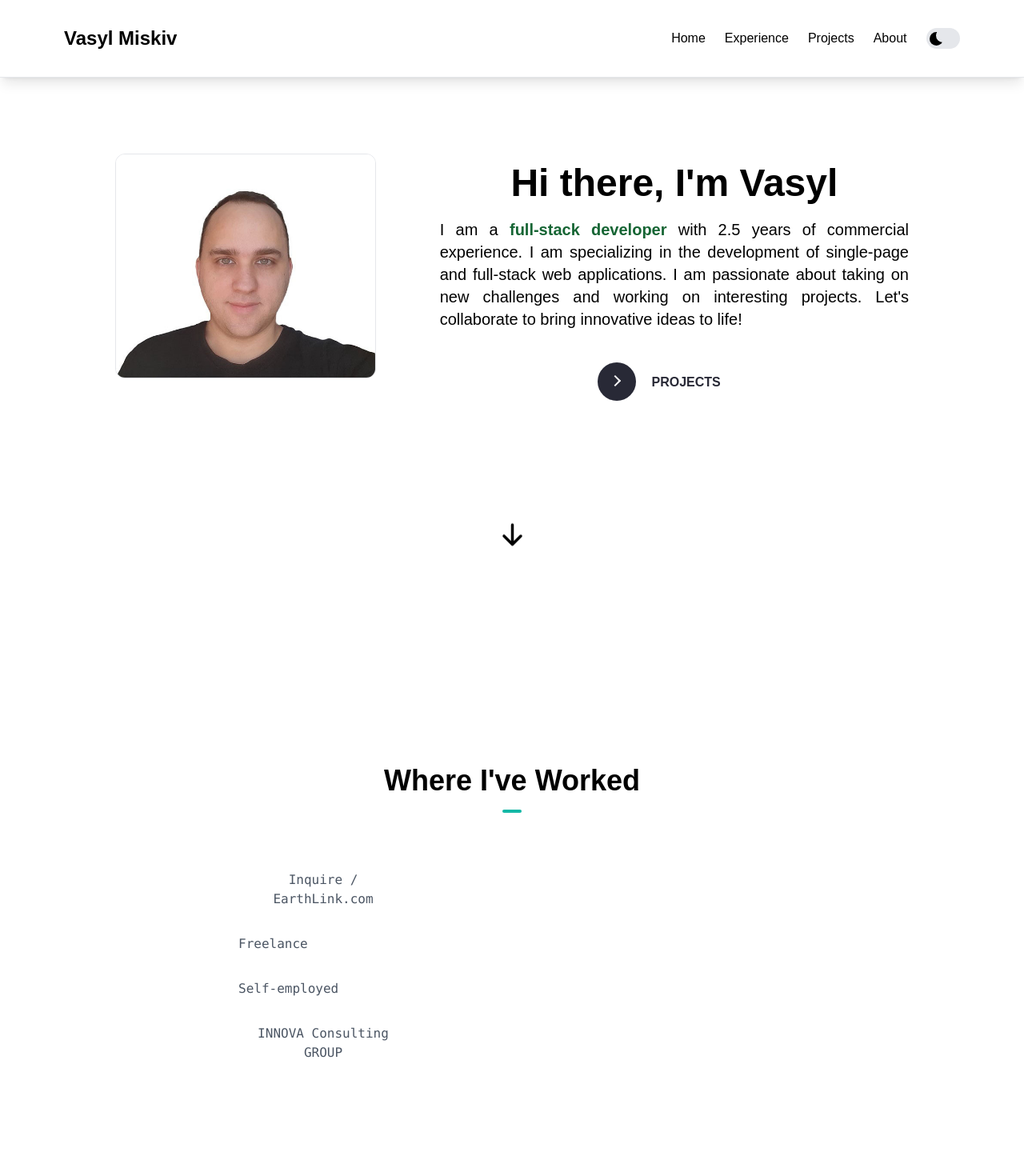
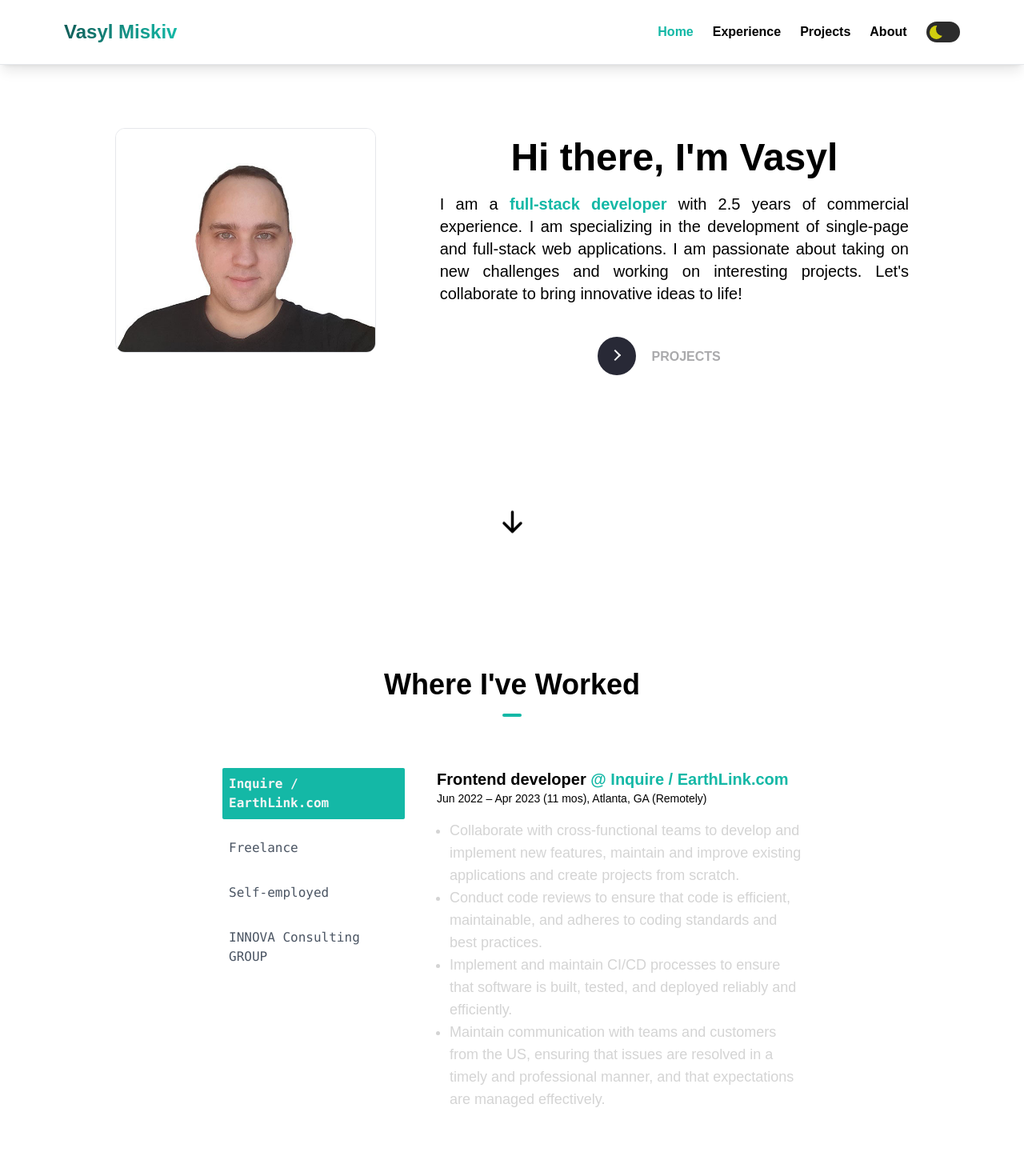
Before and after one commit to vasylmiskiv/own-portfolio, a Next.js app: page / in a window 1280 px wide. Shown: the top 1470 px of the page at 80% size. Built offline with nearby package versions, Linux system fonts and the light colour scheme.

Commit message:
added link to nav logo, fixed ui, added experience

```diff
--- a/app/components/AboutSection.tsx
+++ b/app/components/AboutSection.tsx
@@ -3,7 +3,7 @@ import { SKILLS } from "../constants/constants";
 const AboutSection = () => {
   return (
     <section id="about">
-      <div className="md:py-16">
+      <div className="py-20 md:py-40">
         <h1 className="text-center font-bold text-4xl">About Me</h1>
         <div className="w-6 md:mb-14 h-1 mx-auto my-4 bg-teal-500 border-0 rounded"></div>
         <div className="flex items-stretch justify-center md:space-x-8 max-sm:flex-col">
@@ -34,7 +34,7 @@ const AboutSection = () => {
               {SKILLS.map((skill, i) => (
                 <p
                   key={i}
-                  className="bg-gray-200 px-4 rounded-lg py-2 mr-2 m-2 text-gray-500 cursor-pointer hover:bg-gray-300 max-sm:px-3"
+                  className="bg-gray-200 px-4 rounded-lg py-2 mr-2 m-2 text-gray-500 cursor-pointer hover:bg-gray-300 max-sm:px-3 max-sm:text-sm"
                 >
                   {skill.name}
                 </p>
--- a/app/components/ExperienceSection.tsx
+++ b/app/components/ExperienceSection.tsx
@@ -3,7 +3,7 @@ import Tabs from "./Tabs";
 const Experience = () => {
   return (
     <div className="container mx-auto" id="experience">
-      <section className="mx-4 py-16 md:py-48 xl:py-52">
+      <section className="mx-4 py-16 md:pt-40 md:pb-2">
         <div className="container flex flex-col items-center justify-center mx-auto">
           <h1 className="text-center font-bold text-4xl">
             {" "}
--- a/app/components/HeroSection.tsx
+++ b/app/components/HeroSection.tsx
@@ -12,7 +12,7 @@ const HeroSection = () => {
 
   return (
     <section id="home">
-      <div className="flex flex-col text-center pt-32 pb-36 md:pt-48 items-center justify-center md:flex-row md:space-x-20">
+      <div className="flex flex-col text-center pt-32 pb-20 md:pb-40 md:pt-40 items-center justify-center md:flex-row md:space-x-20">
         <div className="max-sm:px-5 md:w-1/3">
           <Image
             src="/profile-photo.jpg"
@@ -30,7 +30,7 @@ const HeroSection = () => {
           </h1>
           <p className="mb-10 text-lg text-justify md:text-xl">
             I am a{" "}
-            <span className="text-green-800 font-bold">
+            <span className="text-teal-500 font-bold">
               full-stack developer{" "}
             </span>
             with {calcExp()} years of commercial experience. I am specializing
@@ -57,9 +57,9 @@ const HeroSection = () => {
           </Link>
         </div>
       </div>
-      <div className="mb-14 flex flex-row justify-center">
+      <div className="flex flex-row justify-center">
         <Link
-          to="about"
+          to="experience"
           activeClass="active"
           spy={true}
           smooth={true}
--- a/app/components/Navbar.tsx
+++ b/app/components/Navbar.tsx
@@ -13,15 +13,24 @@ const Navbar = () => {
   const toggleTheme = () => {
     const newTheme = theme === "light" ? "dark" : "light";
     setTheme(newTheme);
+    setNavbar(false);
   };
 
   return (
     <header className="w-full fixed mx-auto backdrop-blur-sm px-8 shadow-lg top-0 z-50 sm:px-20 border-b">
       <div className="justify-between md:items-center md:flex">
         <div>
-          <div className="flex items-center justify-between md:py-3 max-sm:py-6">
+          <div className="flex items-center justify-between md:py-1 max-sm:py-6">
             <div className="md:py-5 md:block">
-              <div className="text-2xl font-bold">Vasyl Miskiv</div>
+              <Link
+                to="home"
+                spy={true}
+                smooth={true}
+                duration={500}
+                className="text-2xl font-extrabold text-transparent bg-clip-text bg-gradient-to-r from-teal-800 to-teal-500 cursor-pointer"
+              >
+                Vasyl Miskiv
+              </Link>
             </div>
             <div className="md:hidden">
               <button className="mt-1" onClick={() => setNavbar(!navbar)}>
@@ -40,13 +49,13 @@ const Navbar = () => {
               <Link
                 key={i}
                 to={item.page}
-                activeClass="active"
+                activeClass="text-teal-500"
                 spy={true}
                 smooth={true}
                 offset={-100}
                 duration={500}
                 onClick={() => setNavbar(!navbar)}
-                className="block lg:inline-block text-black-800 cursor-pointer hover:text-green-800 max-sm:font-semibold"
+                className="block lg:inline-block text-black-800 cursor-pointer font-semibold hover:underline max-sm:font-semibold transition-all duration-200"
               >
                 {item.label}
               </Link>
--- a/app/components/ProjectSection.tsx
+++ b/app/components/ProjectSection.tsx
@@ -6,8 +6,8 @@ import SlideUp from "./SlideUp";
 
 const ProjectSection = () => {
   return (
-    <section id="projects" className="pt-16 pb-2 md:py-20">
-      <h1 className="text-center font-bold text-4xl">Projects</h1>
+    <section id="projects" className="pt-16 pb-2 md:pt-40 md:pb-2">
+      <h1 className="text-center font-bold text-4xl">My Projects</h1>
       <div className="w-6 md:mb-10 h-1 mx-auto my-4 bg-teal-500 border-0 rounded"></div>
       <div className="flex flex-col space-y-14 md:space-y-28">
         {PROJECTS.map((project, i) => (
--- a/app/components/Tabs.tsx
+++ b/app/components/Tabs.tsx
@@ -2,23 +2,25 @@
 
 import React, { useState } from "react";
 import { EXPERIENCE } from "../constants/constants";
+import { useTheme } from "next-themes";
 
 export default function Tabs() {
-  const [openTab, setOpenTab] = useState("Proterra Ag");
+  const [openTab, setOpenTab] = useState("Inquire / EarthLink.com");
+  const { systemTheme, theme, setTheme } = useTheme();
 
   return (
-    <div className="container flex flex-col items-start text-left justify-center md:p-6 md:space-x-4 md:flex-row">
-      <div className="container overflow-x-auto md:w-1/4">
-        <ul className="flex flex-row text-left wrap space-x-4 md:flex-col md:space-x-0 md:space-y-4">
+    <div className="container flex flex-col items-start text-left justify-center md:p-6 md:space-x-10 md:flex-row">
+      <div className="container md:w-1/4">
+        <ul className="overflow-x-auto flex flex-row text-left wrap space-x-4 md:flex-col md:space-x-0 md:space-y-4">
           {EXPERIENCE.map((tab) => (
             <li key={tab.organization}>
               <button
                 onClick={() => setOpenTab(tab.organization)}
-                className={` ${
+                className={`w-full text-left transition-all duration-200 ${
                   openTab === tab.organization
-                    ? "bg-teal-600 font-semibold rounded-sm font-mono text-neutral-100 text-xs md:text-base"
-                    : "hover:bg-slate-100 font-mono rounded-sm text-xs md:text-base"
-                } inline-block px-2 py-2 font-mono rounded-sm text-gray-600 text-xs md:text-base`}
+                    ? "bg-teal-500 font-semibold rounded-lg font-mono text-neutral-100 md:text-base"
+                    : "hover:bg-slate-100 font-mono rounded-sm md:text-base"
+                } inline-block px-2 py-2 font-mono rounded-sm text-gray-600 md:text-base`}
               >
                 {tab.organization}
               </button>
@@ -34,22 +36,24 @@ export default function Tabs() {
             className={tab.organization === openTab ? "block" : "hidden"}
           >
             <p>
-              <span className="text-md md:text-xl font-bold">{tab.role}</span>
+              <span className="text-xl md:text-xl font-bold">{tab.role}</span>
 
-              <span className="text-md md:text-xl font-bold text-teal-500">
+              <span className="text-xl md:text-xl font-bold text-teal-500">
                 {" @ "}
                 {tab.organization}
               </span>
             </p>
 
-            <p className="text-sm md:text-md text-slate-600 mb-4">
-              {tab.period}
+            <p className="text-sm md:text-md mb-4">
+              {`${tab.period},   ${tab.location}`}
             </p>
             <ul className="ml-4">
               {tab.description.map((bullet, idx) => {
                 return (
                   <li
-                    className="text-sm md:text-lg list-disc text-slate-600"
+                    className={`text-base md:text-lg list-disc ${
+                      theme === "light" ? `text-slate-600` : `text-neutral-300`
+                    }`}
                     key={idx}
                   >
                     {bullet}
--- a/app/constants/constants.ts
+++ b/app/constants/constants.ts
@@ -45,9 +45,14 @@ export const EXPERIENCE: Array<IExperienceItem> = [
   {
     role: "Frontend developer",
     organization: "Inquire / EarthLink.com",
-    location: "Atlanta, GA",
+    location: "Atlanta, GA (Remotely)",
     period: "Jun 2022 – Apr 2023 (11 mos)",
-    description: [],
+    description: [
+      "Collaborate with cross-functional teams to develop and implement new features, maintain and improve existing applications and create projects from scratch.",
+      "Conduct code reviews to ensure that code is efficient, maintainable, and adheres to coding standards and best practices.",
+      "Implement and maintain CI/CD processes to ensure that software is built, tested, and deployed reliably and efficiently.",
+      "Maintain communication with teams and customers from the US, ensuring that issues are resolved in a timely and professional manner, and that expectations are managed effectively.",
+    ],
     image: "",
   },
   {
@@ -55,7 +60,11 @@ export const EXPERIENCE: Array<IExperienceItem> = [
     organization: "Freelance",
     location: "Kyiv, Ukraine",
     period: "Feb 2021 – Jun 2022 (1 yr 5 mos)",
-    description: [],
+    description: [
+      "Develop, implement new functionality in projects from scratch with Typescript, React, Redux, Vue 3, Vuex, Express.js, Next.js, MongoDB, PostreSQL",
+      "Communicate regularly with clients to understand their requirements, answer their questions, and provide updates on project progress.",
+      "Collaborate with designers, project managers, and other developers to ensure that software projects are delivered on time and meet the clients needs.",
+    ],
     image: "",
   },
   {
@@ -63,7 +72,11 @@ export const EXPERIENCE: Array<IExperienceItem> = [
     organization: "Self-employed",
     location: "Kyiv, Ukraine",
     period: "Feb 2021 – May 2022 (1 yr 4 mos)",
-    description: [],
+    description: [
+      "Offer comprehensive accounting services to clients, handling tasks such as recording financial transactions, managing accounts payable and receivable, processing payroll. Ensure accuracy, timeliness, and organized financial records",
+      "Provide assistance to clients in navigating tax regulations, preparing and filing tax returns, and offering guidance on tax planning strategies. Identify potential deductions or credits, and help clients optimize their tax positions.",
+      "Oversee the management of financial data, implementing efficient systems and software for data entry, analysis, and reporting.",
+    ],
     image: "",
   },
   {
@@ -71,7 +84,10 @@ export const EXPERIENCE: Array<IExperienceItem> = [
     organization: "INNOVA Consulting GROUP",
     location: "Kyiv, Ukraine",
     period: "Feb 2021 – Jun 2022 (3 yrs 3 mos)",
-    description: [],
+    description: [
+      "Oversee the accounting operations for multiple client accounts, ensuring accurate and timely financial reporting. This may involve managing a team of accountants, reviewing financial transactions, preparing financial statements, and providing guidance on accounting principles and practices.",
+      "Assist in conducting audits for client accounts, collaborating with the audit team to gather and analyze financial data, perform audit tests, and ensure compliance with auditing standards and regulations. This may involve preparing audit documentation, assisting in risk assessments, and identifying areas for improvement.",
+    ],
     image: "",
   },
 ];
--- a/app/globals.css
+++ b/app/globals.css
@@ -7,6 +7,8 @@
 body {
   font-family: "Montserrat", sans-serif;
   font-weight: 400;
+  overflow-x: hidden;
+  width: 100%;
 }
 
 .unselectable-image {
@@ -102,7 +104,7 @@ button.learn-more .button-text {
   bottom: 0;
   padding: 0.75rem 0;
   margin: 0 0 0 1.85rem;
-  color: #282936;
+  color: #aaaaac;
   font-weight: 700;
   line-height: 1.6;
   text-align: center;
@@ -141,7 +143,7 @@ button:hover .button-text {
 
 /* The slider */
 .slider {
-  --background: #e5e7eb;
+  --background: #2c2c2c;
   position: absolute;
   cursor: pointer;
   top: 0;
@@ -161,13 +163,13 @@ button:hover .button-text {
   border-radius: 50%;
   left: 10%;
   bottom: 15%;
-  box-shadow: inset 8px -4px 0px 0px #000000;
+  box-shadow: inset 8px -4px 0px 0px #d1ce0f;
   background: var(--background);
   transition: 0.5s;
 }
 
 input:checked + .slider {
-  background-color: #e5e7eb;
+  background-color: #5c87dd;
 }
 
 input:checked + .slider:before {
```
